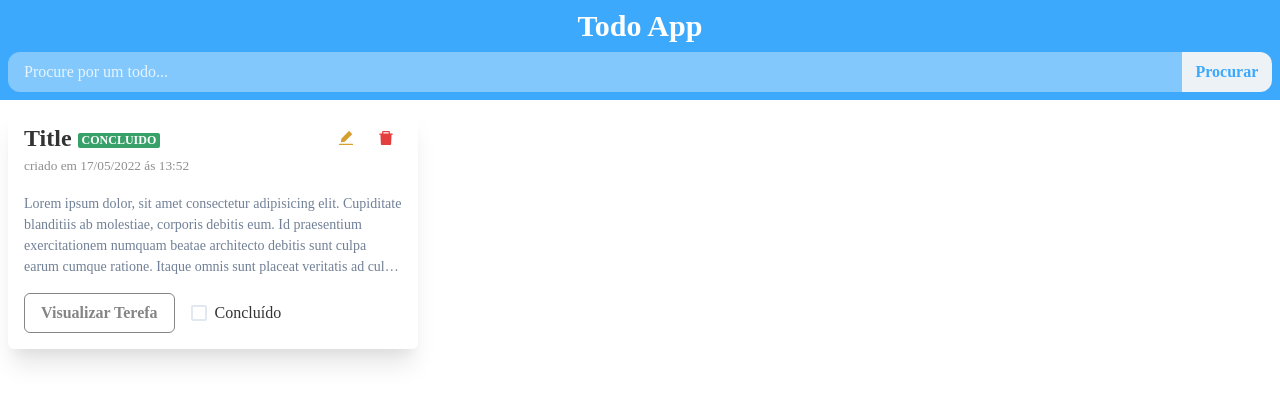
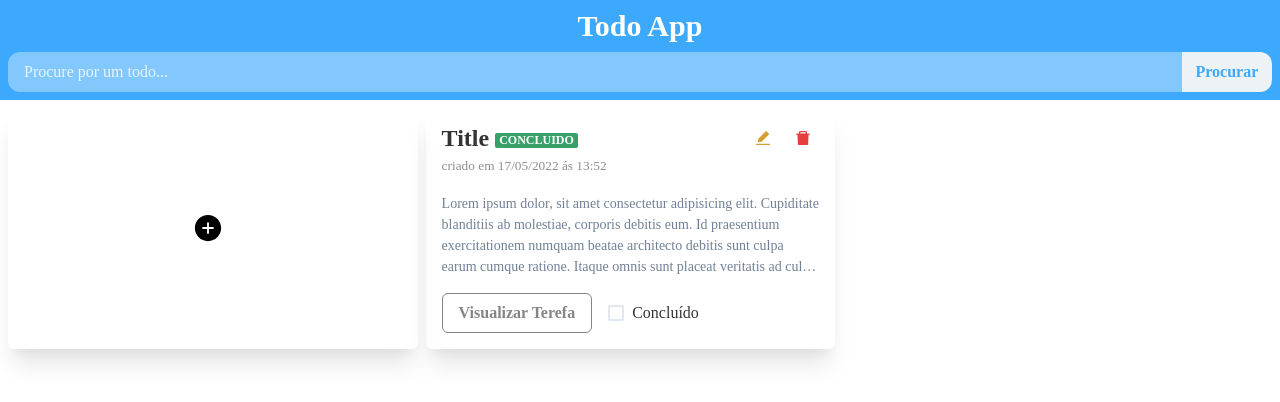
Before and after one commit to samuucavalcante/teste-dashboard-react, a Next.js app in the folder todo-app/: page / in a window 1280 px wide. Shown: the top 402 px of the page. Built offline with nearby package versions, Linux system fonts and the light colour scheme.

Commit message:
create card that add todo

```diff
--- a/todo-app/src/pages/index.tsx
+++ b/todo-app/src/pages/index.tsx
@@ -4,10 +4,12 @@ import {
   Center,
   Flex,
   Heading,
+  IconButton,
   Input,
   VStack
 } from '@chakra-ui/react'
 import CardTodo from 'components/CardTodo'
+import { AiFillPlusCircle } from 'react-icons/ai'
 
 const Index = () => {
   return (
@@ -40,6 +42,28 @@ const Index = () => {
       {/* Todo Cards */}
       <Flex w="100%" alignItems="center" justifyContent="center">
         <Flex flexWrap="wrap" w="100%">
+          <Flex
+            cursor="pointer"
+            justifyContent="center"
+            alignItems="center"
+            boxShadow="xl"
+            w={['100%', '100%', '50%', '32%']}
+            borderRadius="md"
+            p={4}
+            minW="350px"
+            mt={2}
+            ml={2}
+            _hover={{
+              bgColor: 'gray.200'
+            }}
+          >
+            <IconButton
+              aria-label="Add Todo"
+              variant="unstyled"
+              icon={<AiFillPlusCircle color="black" size={30} />}
+            ></IconButton>
+          </Flex>
+
           <CardTodo
             borderRadius="md"
             p={4}
```
